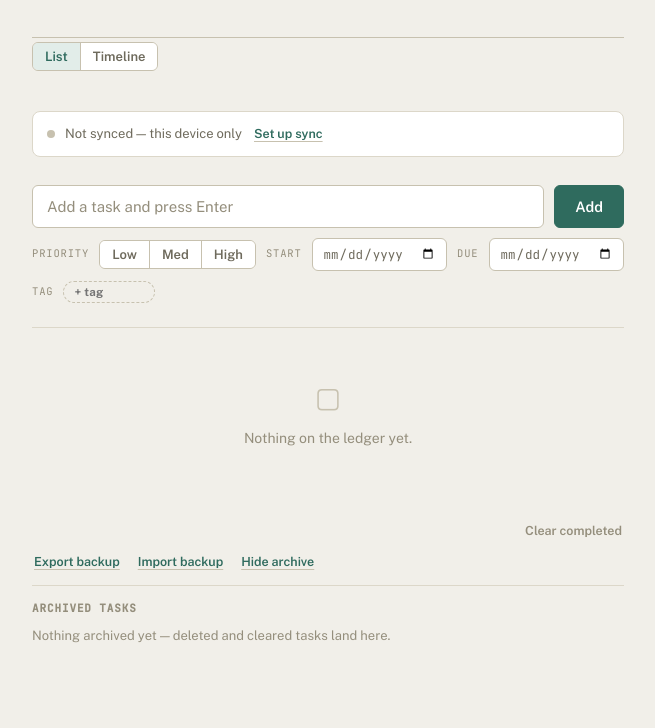
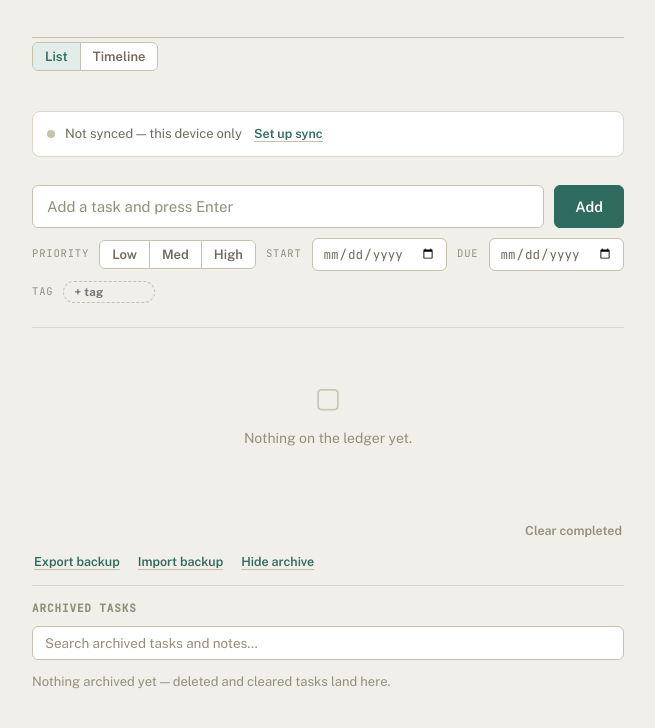
Before and after one commit to taegyu-work/task-ledger, a plain HTML site: page index.html in a window 1280 px wide. Both pictures are taken after a click on the button "View archive". Shown: the part 196-924 px from the top of the page, without its empty margins (312-967 px from the left). Drawn offline with nearby package versions, Linux system fonts and the light colour scheme.

Commit message:
Add search box to the archive panel (matches task text and notes)

```diff
--- a/index.html
+++ b/index.html
@@ -655,6 +655,28 @@
     font-size: 13px;
     color: var(--text-faint);
     margin: 0;
+  }
+
+  .archive-search {
+    display: block;
+    box-sizing: border-box;
+    width: 100%;
+    font-family: var(--font-body);
+    font-size: 13.5px;
+    color: var(--text);
+    background: var(--surface);
+    border: 1px solid var(--border-strong);
+    border-radius: 6px;
+    padding: 8px 12px;
+    margin: 0 0 12px;
+    outline: none;
+  }
+
+  .archive-search::placeholder { color: var(--text-faint); }
+
+  .archive-search:focus-visible {
+    border-color: var(--focus-ring);
+    box-shadow: 0 0 0 3px var(--accent-soft);
   }
 
   .archive-item {
@@ -1099,6 +1121,7 @@
 
     <section class="archive-panel" id="archive-panel">
       <p class="archive-heading">Archived tasks</p>
+      <input type="text" class="archive-search" id="archive-search" placeholder="Search archived tasks and notes…" aria-label="Search archive">
       <div id="archive-list"></div>
     </section>
   </div>
@@ -1183,6 +1206,8 @@
   var archivePanelEl = document.getElementById("archive-panel");
   var archiveListEl = document.getElementById("archive-list");
   var archiveToggleBtn = document.getElementById("archive-toggle-btn");
+  var archiveSearchEl = document.getElementById("archive-search");
+  var archiveSearchQuery = "";
   var exportBtn = document.getElementById("export-btn");
   var importBtn = document.getElementById("import-btn");
   var importFileEl = document.getElementById("import-file");
@@ -1677,13 +1702,26 @@
     archivePanelEl.classList.toggle("open", archiveOpen);
     if (!archiveOpen) return;
 
+    archiveSearchEl.hidden = archived.length === 0;
+
     if (archived.length === 0) {
       archiveListEl.innerHTML = '<p class="archive-empty">Nothing archived yet — deleted and cleared tasks land here.</p>';
       return;
     }
 
+    var query = archiveSearchQuery.trim().toLowerCase();
+    var filtered = !query ? archived : archived.filter(function (it) {
+      return (it.text || "").toLowerCase().indexOf(query) !== -1 ||
+        (it.notes || "").toLowerCase().indexOf(query) !== -1;
+    });
+
+    if (filtered.length === 0) {
+      archiveListEl.innerHTML = '<p class="archive-empty">No archived tasks or notes match &ldquo;' + escapeHtml(archiveSearchQuery.trim()) + '&rdquo;.</p>';
+      return;
+    }
+
     archiveListEl.innerHTML = "";
-    archived.slice().sort(function (a, b) { return (b.createdAt || 0) - (a.createdAt || 0); }).forEach(function (item) {
+    filtered.slice().sort(function (a, b) { return (b.createdAt || 0) - (a.createdAt || 0); }).forEach(function (item) {
       var row = document.createElement("div");
       row.className = "archive-item";
 
@@ -1720,6 +1758,11 @@
 
   archiveToggleBtn.addEventListener("click", function () {
     archiveOpen = !archiveOpen;
+    renderArchivePanel();
+  });
+
+  archiveSearchEl.addEventListener("input", function () {
+    archiveSearchQuery = archiveSearchEl.value;
     renderArchivePanel();
   });
 
```
